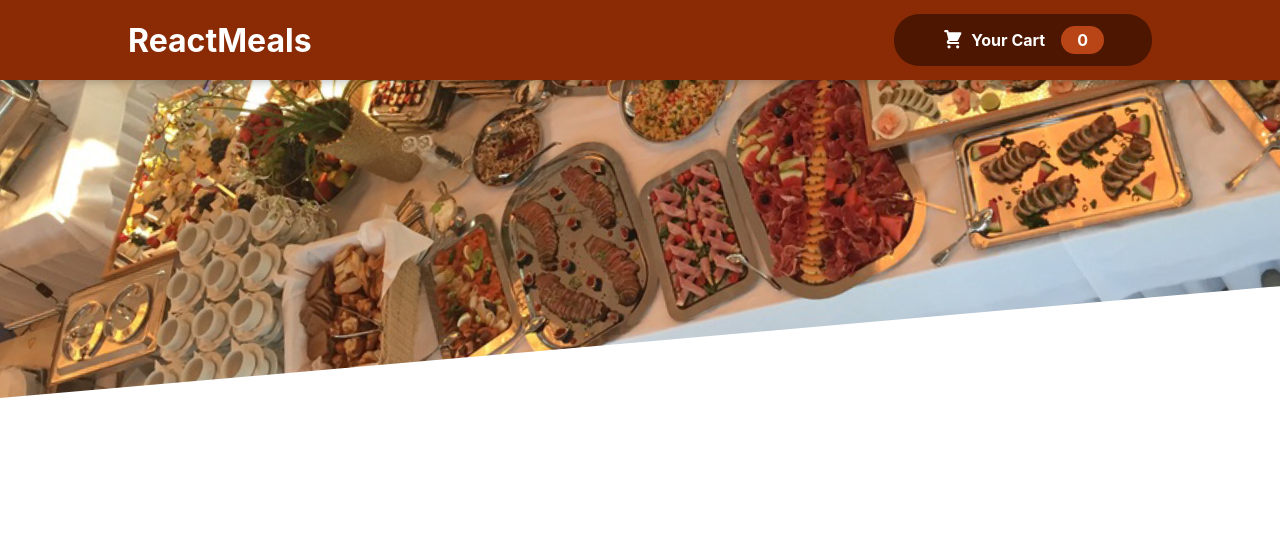
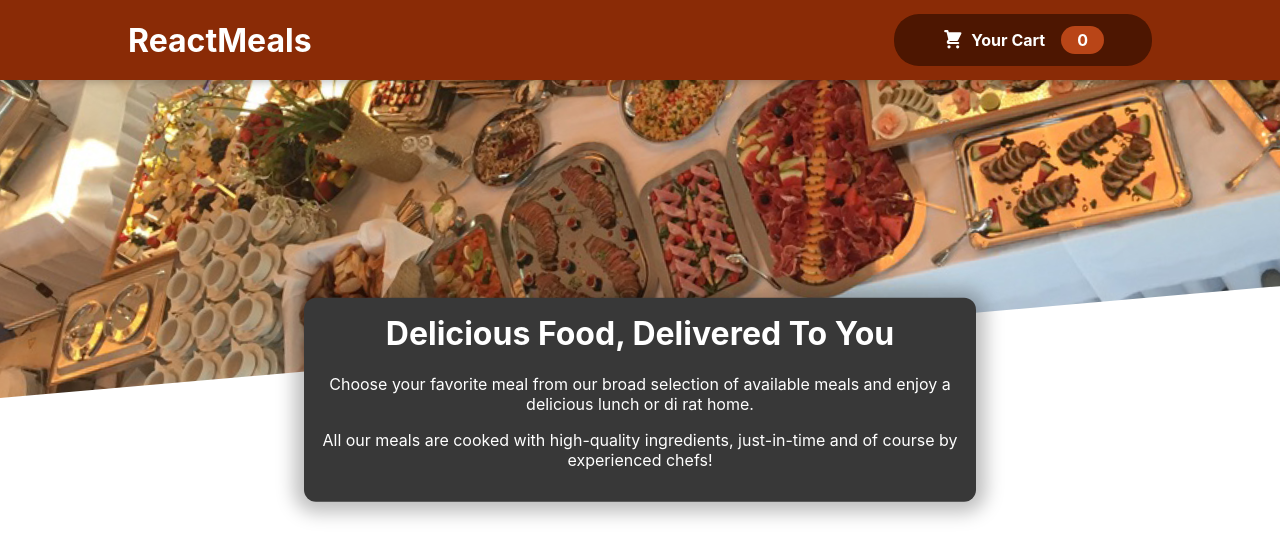
Before and after one commit to vandanacr538/restaurant-app, a React (Create React App) app: page / in a window 1280 px wide. Shown: the top 558 px of the page. Built offline with nearby package versions, Linux system fonts and the light colour scheme; the HTML template or start-up script is replaced by a standard one.

Commit message:
Added Meals Summary

```diff
--- a/src/App.js
+++ b/src/App.js
@@ -1,10 +1,12 @@
 import React from "react";
 import Header from "./components/Layout/Header";
+import MealsSummary from "./components/Meals/MealsSummary";
 
 function App() {
   return (
     <React.Fragment>
       <Header />
+      <MealsSummary />
     </React.Fragment>
   );
 }
--- /dev/null
+++ b/src/components/Meals/MealsSummary.css
@@ -0,0 +1,20 @@
+.meals-summary{
+    background-color: #383838;
+    color: white;
+    text-align: center;
+    border-radius: 12px;
+    width: 90%;
+    max-width: 50%;
+    padding: 16px;
+    margin: auto;
+    position: absolute;
+    top: 50%;
+    left: 50%;
+    transform: translate(-50%, -50%);
+    box-shadow: 0 1px 18px 10px rgba(0, 0, 0, 0.25);
+}
+
+.meals-summary h1{
+    font-size: 2rem;
+    margin-top: 0px;
+}
--- /dev/null
+++ b/src/components/Meals/MealsSummary.js
@@ -0,0 +1,17 @@
+import React from "react";
+import "./MealsSummary.css";
+
+const MealsSummary = () => {
+  return (
+    <div className="meals-summary">
+      <h1>Delicious Food, Delivered To You</h1>
+      <p>
+        Choose your favorite meal from our broad selection of available meals
+        and enjoy a delicious lunch or di rat home.
+      </p>
+      <p>All our meals are cooked with high-quality ingredients, just-in-time and of course by experienced chefs!</p>
+    </div>
+  );
+};
+
+export default MealsSummary;
```
